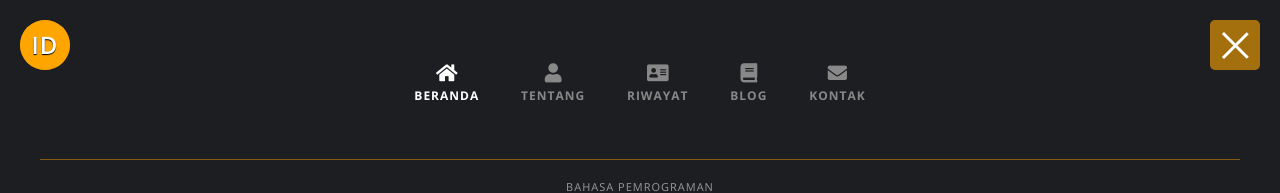
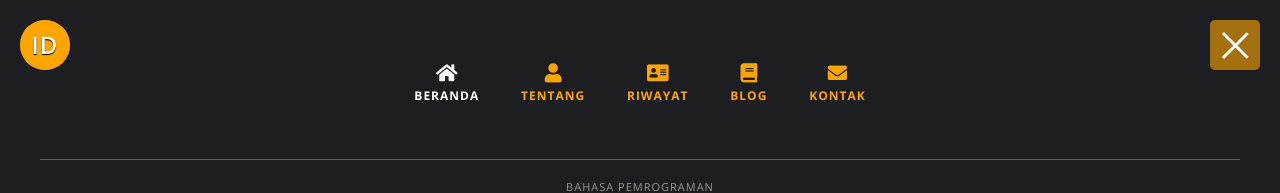
Before and after one commit to StevinRAD/portofolio-ell, a website: page index.html in a window 1280 px wide. Both pictures are taken after a click on the element 1235 px from the left and 45 px from the top of the page. Shown: the top 193 px of the page. Drawn offline with nearby package versions, Linux system fonts and the light colour scheme; some packages are replaced by stand-ins of ours; no server answers; a script that the page names is missing; a web font is replaced by a local one.

Commit message:
Update 3/7/26

```diff
--- a/css/language-switcher.css
+++ b/css/language-switcher.css
@@ -55,6 +55,21 @@ header .nav-menu .social-links::before {
     text-transform: uppercase;
     color: #9a9a9a;
     margin-bottom: 10px;
+}
+
+/* Nav menu: default orange, hover/active white */
+header .nav-menu .nav-menu--link {
+    color: var(--accent-orange);
+}
+
+header .nav-menu .nav-menu--link i,
+header .nav-menu .nav-menu--link span {
+    color: inherit;
+}
+
+header .nav-menu .nav-menu--link:hover,
+header .nav-menu .nav-menu--link.link--active {
+    color: #ffffff;
 }
 
 /* Programming language icon colors on hover */
```
